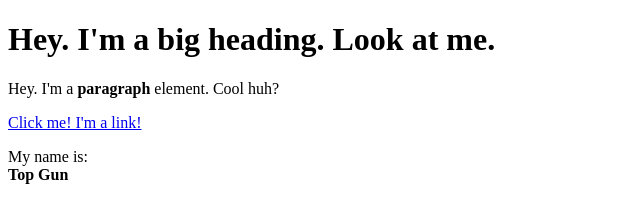
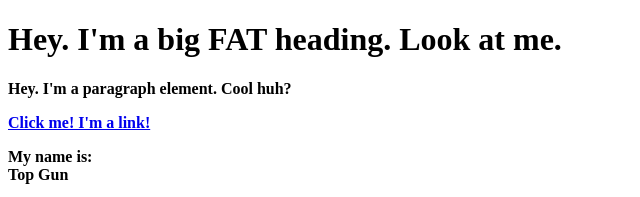
Before and after one commit to AndEvaporate/cartoon-hero, a plain HTML site: page topgunbaby.html in a window 1280 px wide. Shown: the top 197 px of the page, without its empty margins (0-640 px from the left). Drawn offline with Linux system fonts and the light colour scheme.

Commit message:
Update topgunbaby.html

```diff
--- a/topgunbaby.html
+++ b/topgunbaby.html
@@ -4,7 +4,7 @@
 	<title>Top Gun Baby</title>
 </head>
 <body>
-	<h1>Hey. I'm a big heading. Look at me.</h1>
+	<h1>Hey. I'm a big <b> FAT heading. Look at me.</h1>
 	<p>Hey. I'm a <b>paragraph</b> element. Cool huh?</p>
 	<a href="http://google.com" target="_blank" title="Let's go to Google">Click me! I'm a link!</a>
 	<p>My name is: <br>
```
